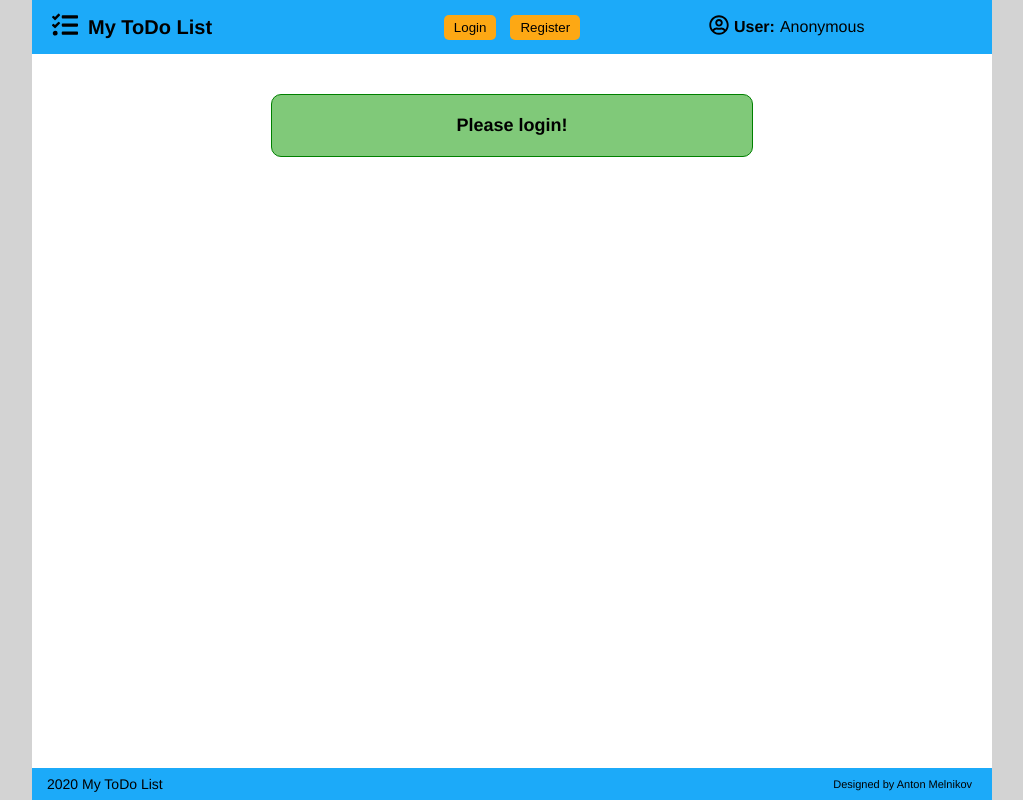
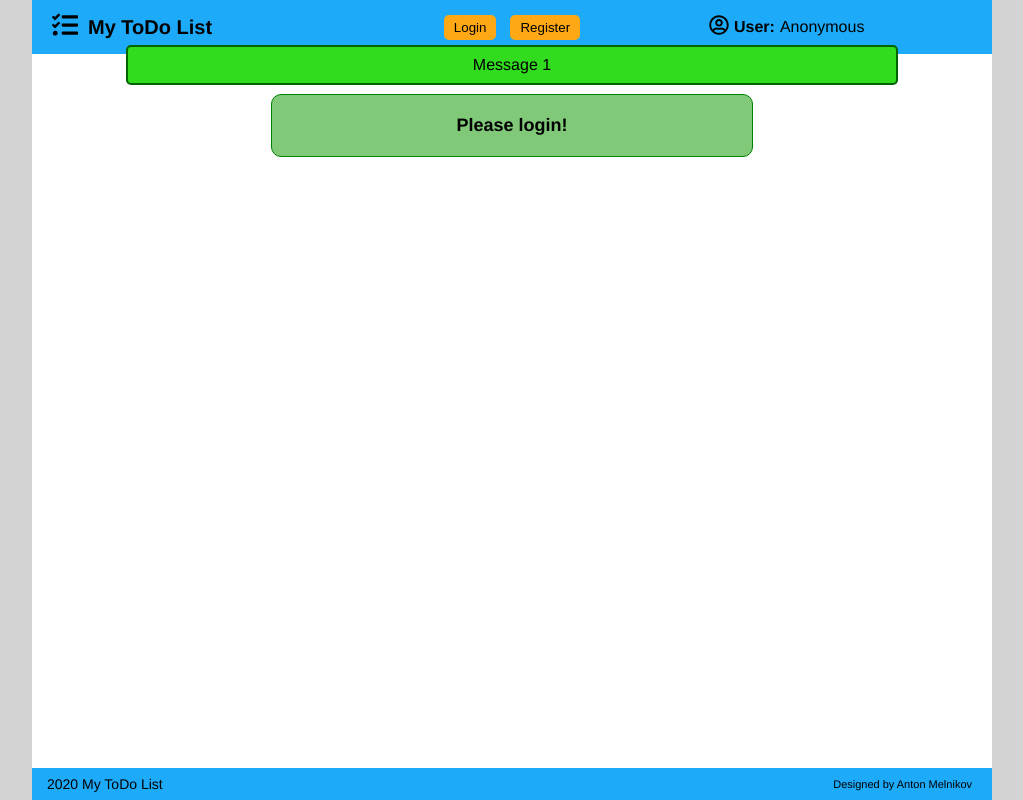
Before and after one commit to melnikov-anton/mytodolist, a React (Create React App) app: page / in a window 1280 px wide. Shown: the whole page, without its empty margins (128-1151 px from the left). Built offline with nearby package versions, Linux system fonts and the light colour scheme; no server answers.

Commit message:
PopUpAlert: not complete

```diff
--- a/src/components/App.js
+++ b/src/components/App.js
@@ -5,6 +5,7 @@ import TodoListContainer from './hoc/TodoListContainer';
 import AddTodoContainer from './hoc/AddTodoContainer';
 import SearchContainer from './hoc/SearchContainer';
 import Footer from './Footer/Footer';
+import PopUpAlert from './PopUpAlert/PopUpAlert';
 import { connect } from 'react-redux';
 import { getUser } from '../redux/actions/userActions';
 
@@ -34,6 +35,7 @@ class App extends Component {
           <div className="pleaseLogin">Please login!</div>
         }
         <Footer/>
+        <PopUpAlert/>
       </Fragment>
     );
   }
--- /dev/null
+++ b/src/components/PopUpAlert/PopUpAlert.css
@@ -0,0 +1,38 @@
+.PUAContainer {
+  position: absolute;
+  top: 35px;
+  left: 0;
+  padding-top: 5px;
+  width: 100%;
+  /* height: 100%; */
+  display: flex;
+  flex-direction: column;
+}
+
+.PUAAlert {
+  width: 60%;
+  max-width: 900px;
+  min-height: 36px;
+  border-radius: 5px;
+  border-width: 2px;
+  border-style: solid;
+  margin: 5px auto;
+  text-align: center;
+  display: flex;
+  justify-content: center;
+  align-items: center;
+}
+
+.PUAMessage {
+
+}
+
+.pua-success {
+  background-color: #31DB1E;
+  border-color: darkgreen;
+}
+
+.pua-danger {
+  background-color: #FB0006;
+  border-color: #C20915;
+}
--- /dev/null
+++ b/src/components/PopUpAlert/PopUpAlert.js
@@ -0,0 +1,34 @@
+import React from 'react';
+import './PopUpAlert.css';
+
+
+const PopUpAlert = (props) => {
+  let messages = props.message;
+  if (!messages) return null
+  let renderMsg;
+  if (typeof messages === 'object' && Array.isArray(messages)) {
+    // empty
+  } else if (typeof messages === 'string') messages = [messages];
+
+  renderMsg = messages.map((message, index) => (
+    <div key={index} className={`PUAAlert pua-${props.type}`}>
+      <span className="PUAMessage">
+        {message}
+      </span>
+    </div>
+  ));
+
+  return (
+    <div className="PUAContainer">
+      {renderMsg}
+    </div>
+  );
+}
+
+PopUpAlert.defaultProps = {
+  showTime: 8,
+  type: 'success',
+  message: ['Message 1']
+}
+
+export default PopUpAlert;
```
